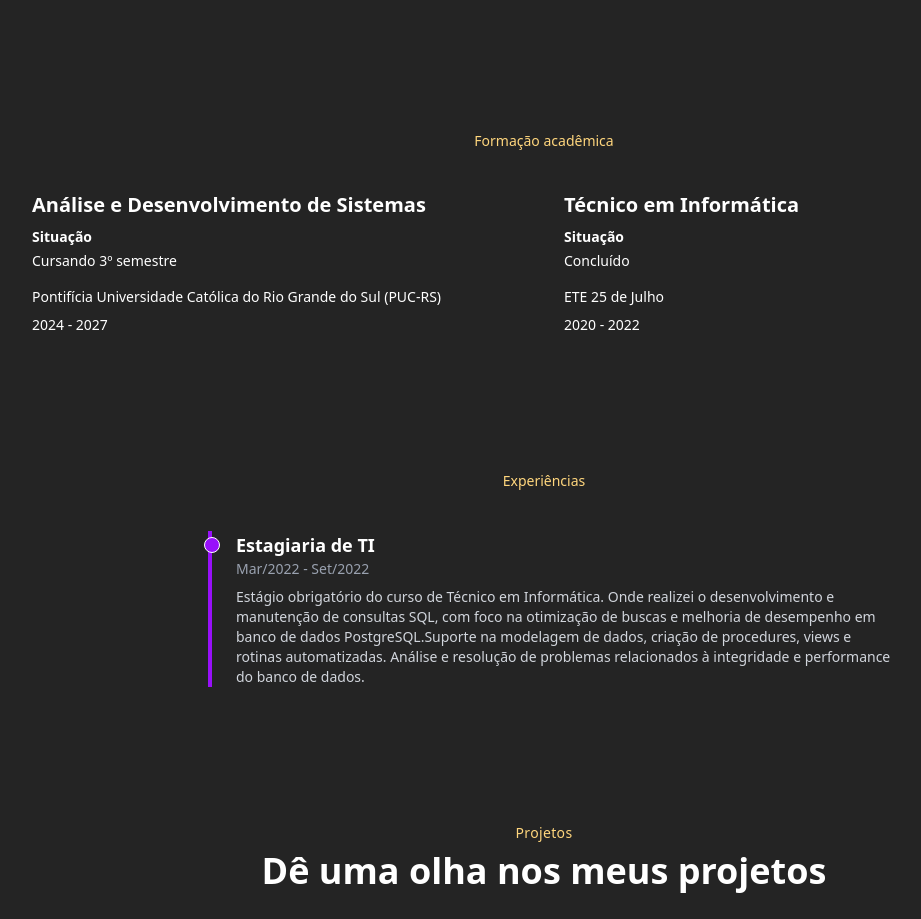
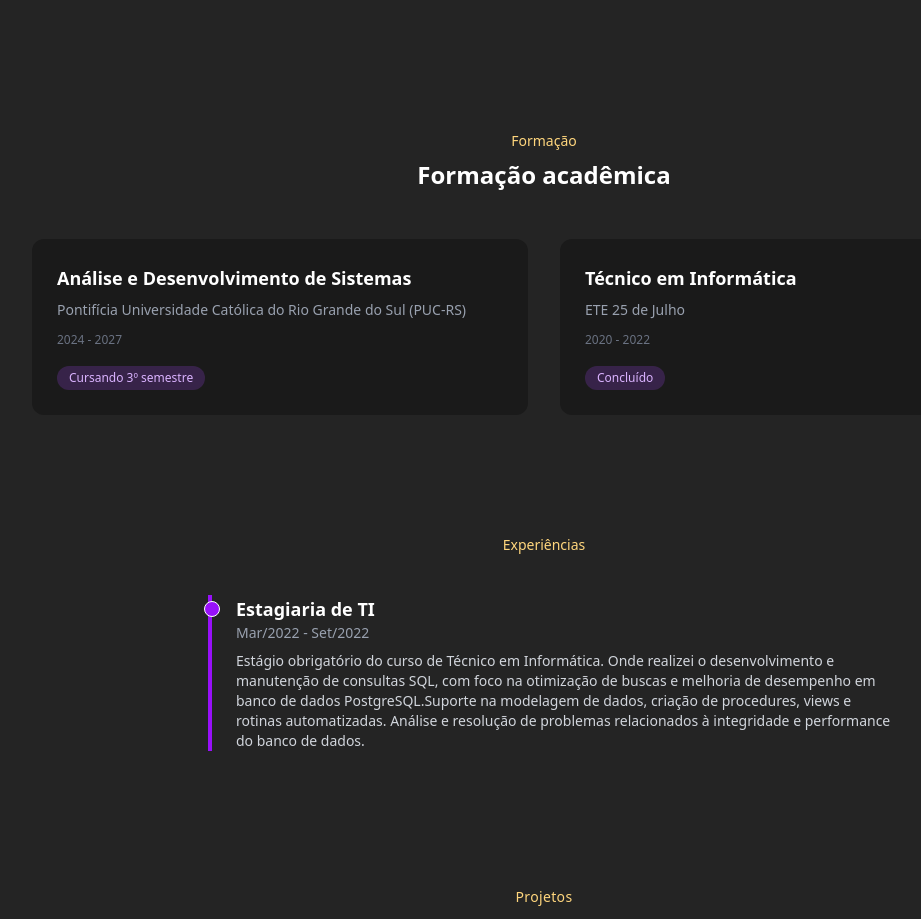
Before and after one commit to brendhaed/portifolio-brendha.io, a React (Vite) app: page / in a window 1280 px wide. Shown: the part 1380-2299 px from the top of the page, without its empty margins (96-1017 px from the left). Built offline with nearby package versions, Linux system fonts and the light colour scheme.

Commit message:
modificação do componente education.jsx

```diff
--- a/src/components/Education.jsx
+++ b/src/components/Education.jsx
@@ -1,34 +1,54 @@
 import cv from "../data/cv.json";
+
 export function Education() {
   return (
     <section
       id="educacao"
       className="bg-[#242424] rounded-2xl mx-6 md:mx-20 my-10 p-8 md:p-12 text-white"
     >
-      <h1 className="text-[#FFD67D] text-sm mb-10 text-center w-full">
-        Formação acadêmica
-      </h1>
+      {/* Título */}
+      <div className="text-center mb-12">
+        <h2 className="text-[#FFD67D] text-sm mb-2 ">
+          Formação
+        </h2>
+        <h1 className="text-2xl font-bold text-white">
+          Formação acadêmica
+        </h1>
+      </div>
 
-      <div className="flex flex-col md:flex-row items-center gap-10">
-        <div className="w-full md:w-1/2">
-          <h3 className="text-lg md:text-xl font-bold mb-2">
-            {cv.education[0].course}
-          </h3>
-          <p className="text-white text-sm font-bold mb-1">Situação</p>
-          <p className="text-white text-sm mb-4">{cv.education[0].situation}</p>
-          <p className="text-sm mb-2">{cv.education[0].institution}</p>
-          <p className="text-sm mb-4">{cv.education[0].period}</p>
-        </div>
+      {/* Grid */}
+      <div className="grid md:grid-cols-2 gap-8">
+        {cv.education.map((edu, index) => (
+          <div
+            key={index}
+            className="bg-[#1a1a1a] p-6 rounded-xl border border-transparent
+            hover:border-purple-500/40 transition duration-300
+            hover:shadow-[0_0_15px_rgba(168,85,247,0.3)]"
+          >
+            {/* Curso */}
+            <h3 className="text-lg font-semibold mb-2">
+              {edu.course}
+            </h3>
 
-        <div className="w-full md:w-1/2">
-          <h3 className="text-lg md:text-xl font-bold mb-2">
-            {cv.education[1].course}
-          </h3>
-          <p className="text-white text-sm font-bold mb-1">Situação</p>
-          <p className="text-white text-sm mb-4">{cv.education[1].situation}</p>
-          <p className="text-sm mb-2">{cv.education[1].institution}</p>
-          <p className="text-sm mb-4">{cv.education[1].period}</p>
-        </div>
+            {/* Instituição */}
+            <p className="text-sm text-gray-400 mb-3">
+              {edu.institution}
+            </p>
+
+            {/* Período */}
+            <p className="text-xs text-gray-500 mb-4">
+              {edu.period}
+            </p>
+
+            {/* Situação */}
+            <span
+              className="inline-block bg-purple-500/20 text-purple-300
+              px-3 py-1 rounded-full text-xs"
+            >
+              {edu.situation}
+            </span>
+          </div>
+        ))}
       </div>
     </section>
   );
```
